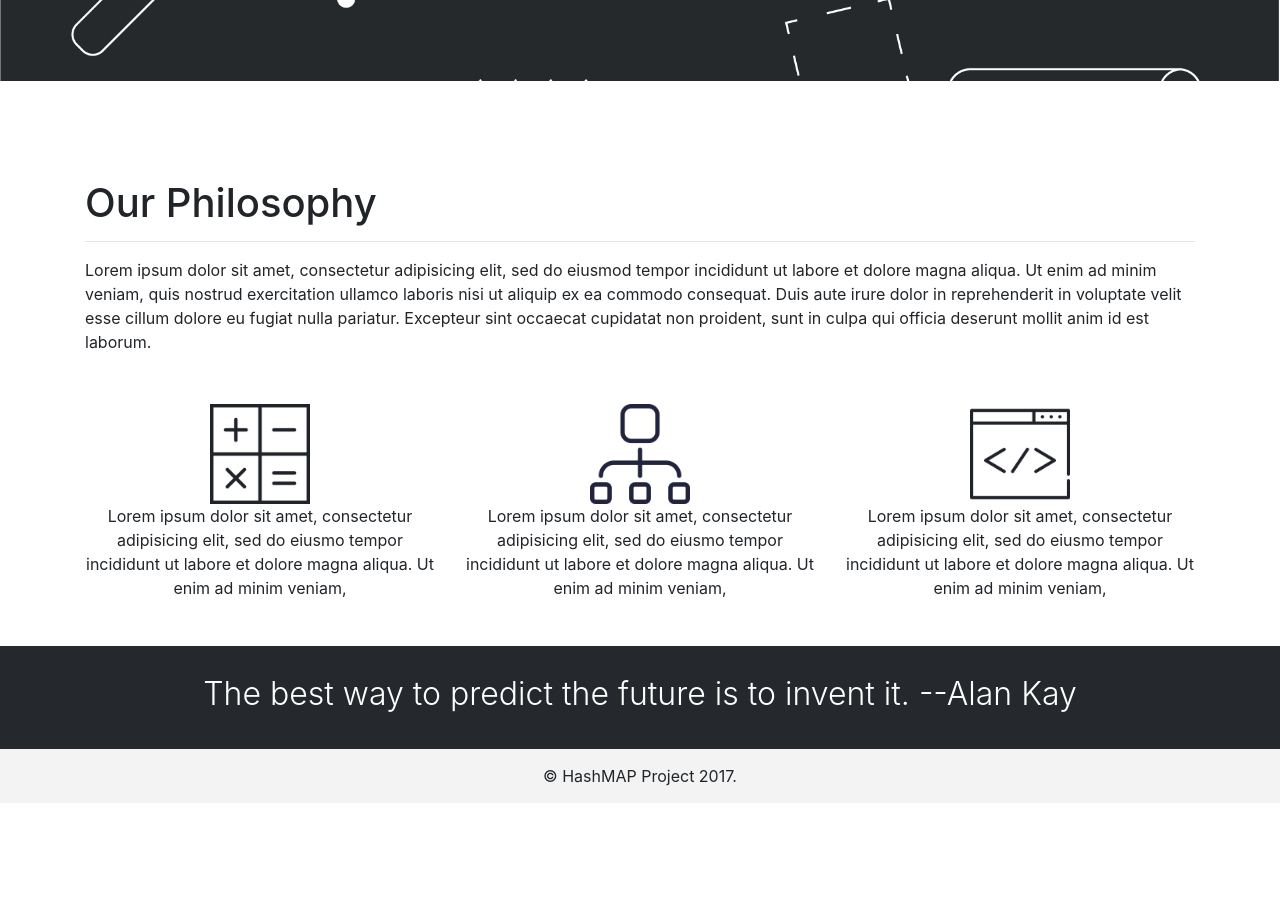
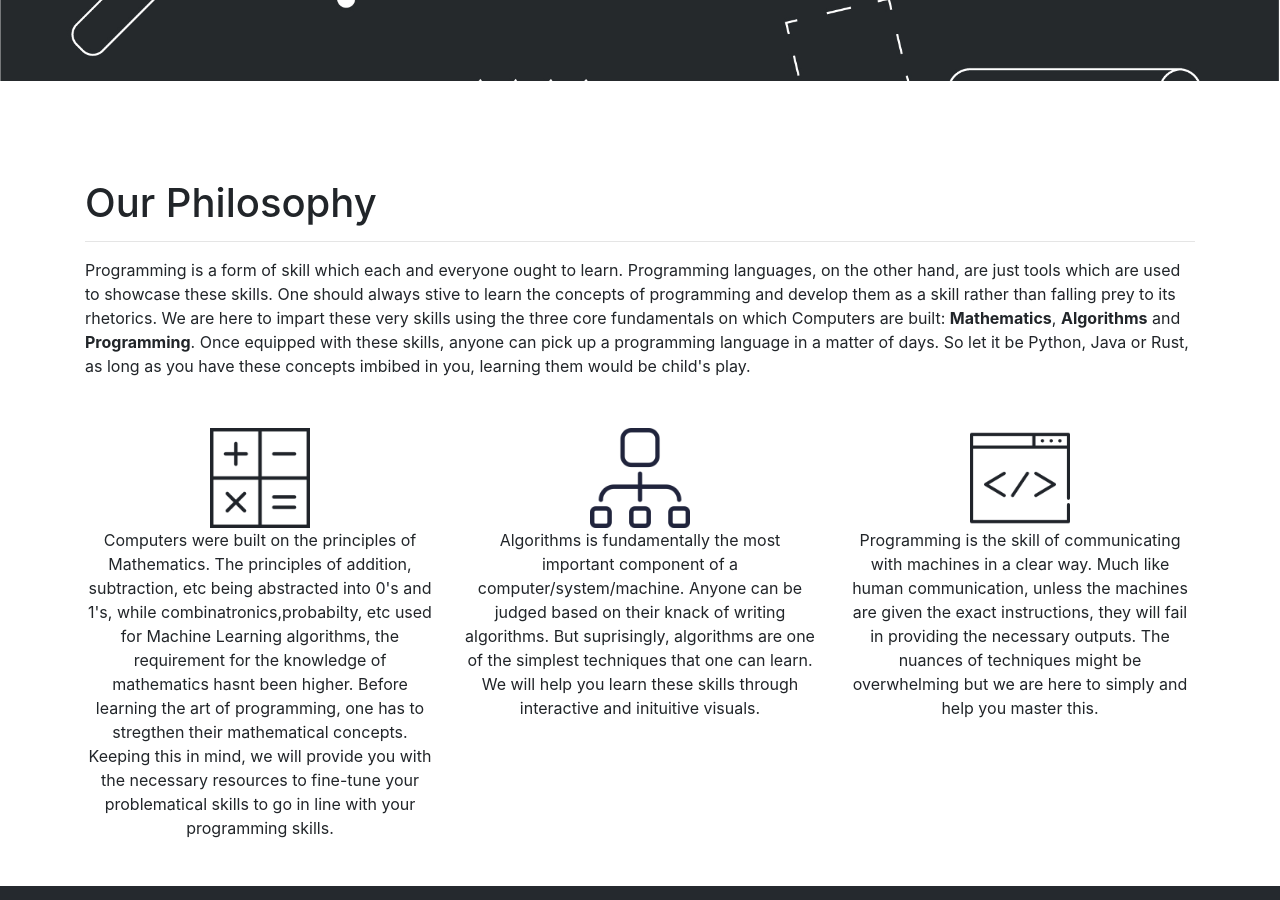
Before and after one commit to HashMAPLabs/hashmaplabs.github.io, a Jekyll site: the page built from index.html, in a window 1280 px wide and 900 px high, scrolled down 459 px. Built offline with Jekyll 4.4.1, drawn with Linux system fonts in a browser that asks for light colours; nearby versions of some CDN libraries; comment, search, counter and statistics services are not loaded; before the commit the page ends 1262 px from its top, so only the background shows below that.

Commit message:
Content Added

```diff
--- a/index.html
+++ b/index.html
@@ -19,22 +19,22 @@
 	<div class="container">
 		<h1>Our Philosophy</h1>
 		<hr>
-		<p>Lorem ipsum dolor sit amet, consectetur adipisicing elit, sed do eiusmod tempor incididunt ut labore et dolore magna aliqua. Ut enim ad minim veniam, quis nostrud exercitation ullamco laboris nisi ut aliquip ex ea commodo consequat. Duis aute irure dolor in reprehenderit in voluptate velit esse cillum dolore eu fugiat nulla pariatur. Excepteur sint occaecat cupidatat non proident, sunt in culpa qui officia deserunt mollit anim id est laborum.
+		<p>Programming is a form of skill which each and everyone ought to learn. Programming languages, on the other hand, are just tools which are used to showcase these skills. One should always stive to learn the concepts of programming and develop them as a skill rather than falling prey to its rhetorics. We are here to impart these very skills using the three core fundamentals on which Computers are built: <strong>Mathematics</strong>, <strong>Algorithms</strong> and <strong>Programming</strong>. Once equipped with these skills, anyone can pick up a programming language in a matter of days. So let it be Python, Java or Rust, as long as you have these concepts imbibed in you, learning them would be child's play.
 		</p>
 
 		<div class="row text-center" style="margin-top: 50px;">
 			<div class="col-sm-4">
 				<img class="img-fluid center-block" src="/assets/math.png" width="100">
-				<p>Lorem ipsum dolor sit amet, consectetur adipisicing elit, sed do eiusmo tempor incididunt ut labore et dolore magna aliqua. Ut enim ad minim veniam,</p>
+				<p>Computers were built on the principles of Mathematics. The principles of addition, subtraction, etc being abstracted into 0's and 1's, while combinatronics,probabilty, etc used for Machine Learning algorithms, the requirement for the knowledge of mathematics hasnt been higher. Before learning the art of programming, one has to stregthen their mathematical concepts. Keeping this in mind, we will provide you with the necessary resources to fine-tune your problematical skills to go in line with your programming skills.</p>
 			</div>
 			<div class="col-sm-4">
 				<img class="img-fluid center-block" src="/assets/algorithm.png" width="100">
-				<p>Lorem ipsum dolor sit amet, consectetur adipisicing elit, sed do eiusmo tempor incididunt ut labore et dolore magna aliqua. Ut enim ad minim veniam,</p>
+				<p>Algorithms is fundamentally the most important component of a computer/system/machine. Anyone can be judged based on their knack of writing algorithms. But suprisingly, algorithms are one of the simplest techniques that one can learn. We will help you learn these skills through interactive and inituitive visuals.</p>
 			</div>
 			<div class="col-sm-4">
 				<img class="img-fluid center-block" src="/assets/coding.png" width="100">
 
-				<p>Lorem ipsum dolor sit amet, consectetur adipisicing elit, sed do eiusmo tempor incididunt ut labore et dolore magna aliqua. Ut enim ad minim veniam,</p>
+				<p>Programming is the skill of communicating with machines in a clear way. Much like human communication, unless the machines are given the exact instructions, they will fail in providing the necessary outputs. The nuances of techniques might be overwhelming but we are here to simply and help you master this.</p>
 			</div>
 		</div>
 	</div>
```
Also changed, not shown: Gemfile.lock.
